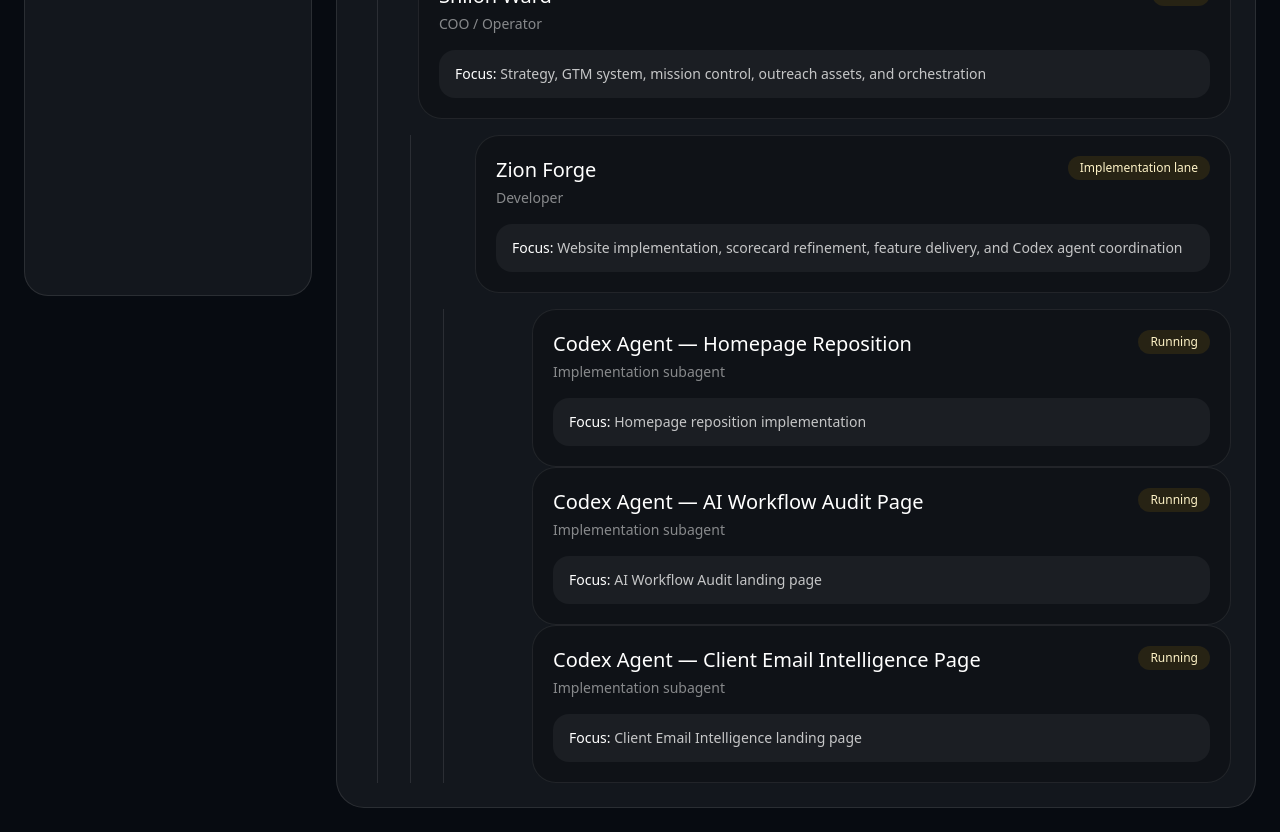
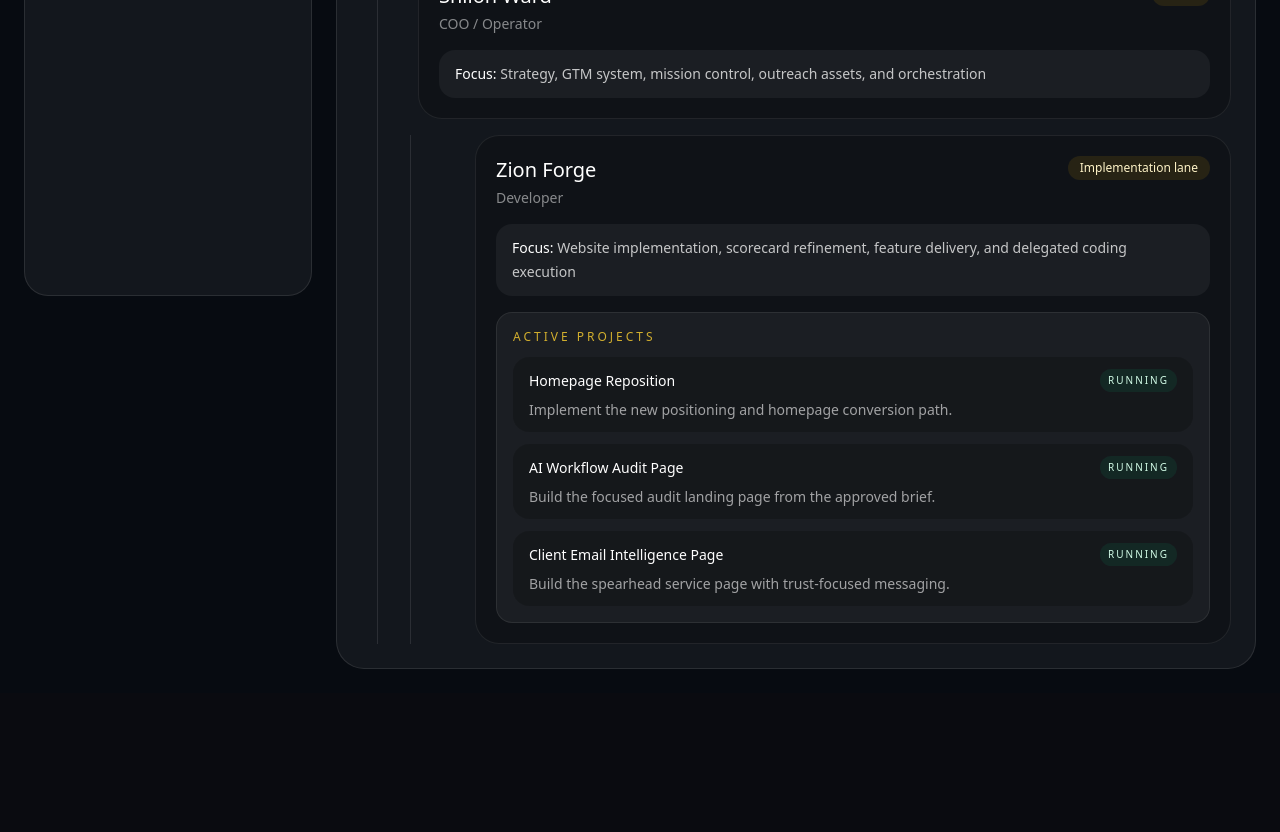
Before and after one commit to TJiMTS/smithinnovation-website, a Next.js app: page /mission-control/team in a window 1280 px wide. Shown: the part 480-1312 px from the top of the page. After the commit the page ends 1173 px from the top, so only its background shows below. Built offline with nearby package versions, Linux system fonts and the light colour scheme; no server answers.

Commit message:
Show Zion project hierarchy on team page

```diff
--- a/src/app/mission-control/team/page.tsx
+++ b/src/app/mission-control/team/page.tsx
@@ -1,6 +1,21 @@
 import MissionControlShell from "@/components/mission-control/mission-control-shell";
 
-const hierarchy = {
+type ActiveProject = {
+  name: string;
+  status: string;
+  summary: string;
+};
+
+type TeamNode = {
+  name: string;
+  role: string;
+  status: string;
+  focus: string;
+  activeProjects?: ActiveProject[];
+  children: TeamNode[];
+};
+
+const hierarchy: TeamNode = {
   name: "TJ Smith",
   role: "Owner / Final approver",
   status: "Directing company buildout",
@@ -16,39 +31,34 @@ const hierarchy = {
           name: "Zion Forge",
           role: "Developer",
           status: "Implementation lane",
-          focus: "Website implementation, scorecard refinement, feature delivery, and Codex agent coordination",
-          children: [
+          focus: "Website implementation, scorecard refinement, feature delivery, and delegated coding execution",
+          activeProjects: [
             {
-              name: "Codex Agent — Homepage Reposition",
-              role: "Implementation subagent",
+              name: "Homepage Reposition",
               status: "Running",
-              focus: "Homepage reposition implementation",
-              children: [],
+              summary: "Implement the new positioning and homepage conversion path.",
             },
             {
-              name: "Codex Agent — AI Workflow Audit Page",
-              role: "Implementation subagent",
+              name: "AI Workflow Audit Page",
               status: "Running",
-              focus: "AI Workflow Audit landing page",
-              children: [],
+              summary: "Build the focused audit landing page from the approved brief.",
             },
             {
-              name: "Codex Agent — Client Email Intelligence Page",
-              role: "Implementation subagent",
+              name: "Client Email Intelligence Page",
               status: "Running",
-              focus: "Client Email Intelligence landing page",
-              children: [],
+              summary: "Build the spearhead service page with trust-focused messaging.",
             },
           ],
+          children: [],
         },
       ],
     },
   ],
 };
 
-type TeamNode = typeof hierarchy;
+function NodeCard({ node, depth = 0 }: { node: TeamNode; depth?: number }) {
+  const projects = node.activeProjects ?? [];
 
-function NodeCard({ node, depth = 0 }: { node: TeamNode; depth?: number }) {
   return (
     <div className="space-y-4">
       <div
@@ -67,6 +77,25 @@ function NodeCard({ node, depth = 0 }: { node: TeamNode; depth?: number }) {
         <p className="mt-4 rounded-2xl bg-white/5 px-4 py-3 text-sm leading-6 text-white/75">
           <strong className="font-medium text-white">Focus:</strong> {node.focus}
         </p>
+
+        {projects.length > 0 && (
+          <div className="mt-4 rounded-2xl border border-white/8 bg-white/5 p-4">
+            <p className="text-xs uppercase tracking-[0.25em] text-amber-300/80">Active projects</p>
+            <div className="mt-3 space-y-3">
+              {projects.map((project) => (
+                <div key={project.name} className="rounded-2xl bg-black/20 px-4 py-3">
+                  <div className="flex items-center justify-between gap-3">
+                    <p className="text-sm font-medium text-white">{project.name}</p>
+                    <span className="rounded-full bg-emerald-500/10 px-2 py-1 text-[10px] uppercase tracking-[0.2em] text-emerald-100">
+                      {project.status}
+                    </span>
+                  </div>
+                  <p className="mt-2 text-sm text-white/60">{project.summary}</p>
+                </div>
+              ))}
+            </div>
+          </div>
+        )}
       </div>
 
       {node.children.length > 0 && (
@@ -82,7 +111,7 @@ function NodeCard({ node, depth = 0 }: { node: TeamNode; depth?: number }) {
 
 export default function MissionControlTeamPage() {
   return (
-    <MissionControlShell title="Team" subtitle="People and agents building SIS">
+    <MissionControlShell title="Team" subtitle="People and delegated work building SIS">
       <section className="rounded-[28px] border border-white/10 bg-white/5 p-6">
         <div className="mb-6">
           <p className="text-xs uppercase tracking-[0.35em] text-amber-300/80">Hierarchy</p>
```
